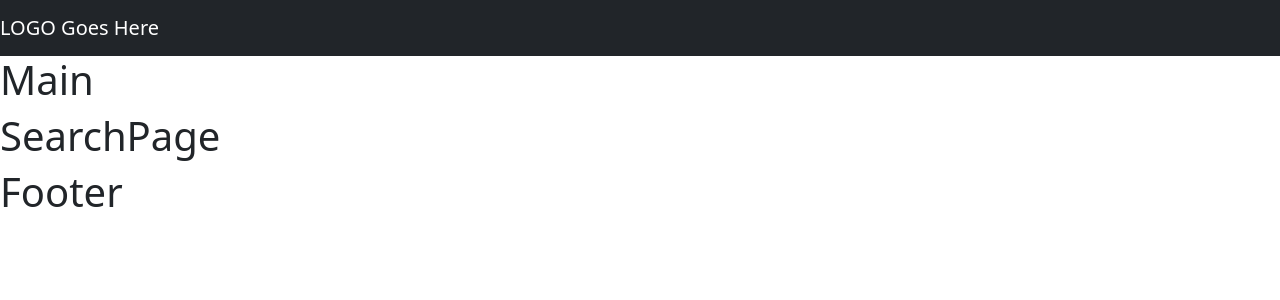
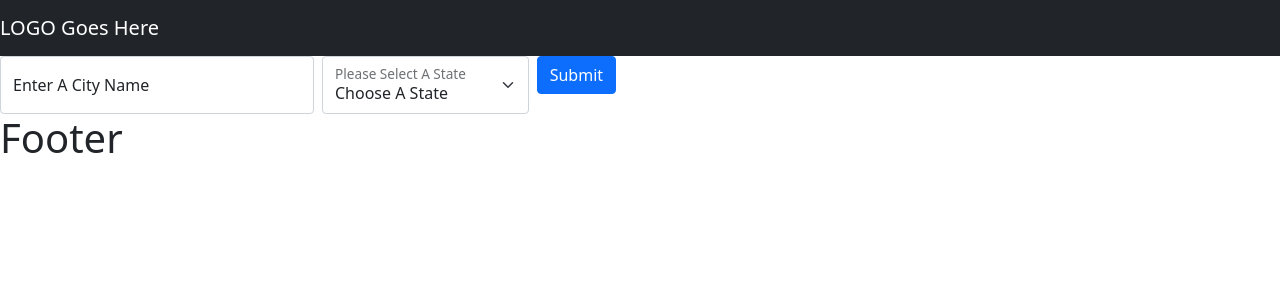
Before and after one commit to the-placeholders/inspectre-frontend, a React (Create React App) app: page /searchpage in a window 1280 px wide. Shown: the top 300 px of the page. Built offline with nearby package versions, Linux system fonts and the light colour scheme.

Commit message:
added app / results/ search pages

```diff
--- a/package.json
+++ b/package.json
@@ -25,11 +25,12 @@
     "@testing-library/user-event": "^12.8.3",
     "axios": "^0.24.0",
     "bootstrap": "^5.1.3",
+    "dotenv": "^10.0.0",
     "react": "^17.0.2",
     "react-bootstrap": "^2.0.1",
     "react-dom": "^17.0.2",
-    "react-scripts": "^4.0.3",
-    "react-router-dom": "5.2.0"
+    "react-router-dom": "5.2.0",
+    "react-scripts": "^4.0.3"
   },
   "browserslist": {
     "production": [
--- a/src/App.js
+++ b/src/App.js
@@ -14,14 +14,60 @@
 import { BrowserRouter as Router, Switch, Route } from "react-router-dom";
 
 class App extends React.Component {
+  constructor(props){
+    super(props);
+    this.state = {
+        hauntedPlaces : []
+    }
+  }
+
+//   this is for library of death
+//   getUserLibrary = async()=>{
+//     if (this.props.auth0.isAuthenticated) {
+//       const res = await this.props.auth0.getIdTokenClaims();
+//       const jwt = res.__raw;
+//         console.log(jwt)
+//       const config = {
+//         headers: { "Authorization": `Bearer ${jwt}` },
+//         method: 'get',
+//         baseURL: process.env.REACT_APP_SERVER_URL,
+//         url: 'library'
+//       }
+//       const userLibrary = await axios(config);
+//       this.setState({ userLibrary: userLibrary.data });
+//   }
+// }
+
+// componentDidMount(){
+//   this.getUserLibrary();
+//   }
+
+  getHauntedPlaces = async(cityName , stateName) => {
+      const url = `${process.env.REACT_APP_SERVER_URL}/locations?city=${cityName}&state=${stateName}`;//check with be
+      try{
+      let response = await axios.get(url);
+      this.setState({hauntedPlaces:response.data})
+      console.log(response.data);}
+      catch(err){
+      this.setState({error:true})
+      }
+    }
+
+
+
   render() {
     return (
       <>
         <Header>
           <LoginButton />
         </Header>
-        <Main />
-
+        <Router>
+          <Switch>
+            <Route exact path ="/">
+        <Main  />
+        </Route>
+        </Switch>
+        </Router>
         {/* {this.props.auth0.isAuthenticated && (
           <> */}
         <Router>
@@ -30,16 +76,15 @@
               <LibraryOfDeath /*user={this.props.auth0.user}*/ />
             </Route>
             <Route exact path="/searchpage">
-              <SearchPage /*user={this.props.auth0.user}*/ />
-            </Route>
-            <Route exact path="/resultspage">
-              <ResultsPage /*user={this.props.auth0.user}*/ />
+
+          <SearchPage hauntedPlaces={this.state.hauntedPlaces} getHauntedPlaces = {this.getHauntedPlaces}/>
             </Route>
             <Route exact path="/about">
               <About />
             </Route>
           </Switch>
         </Router>
+
         {/* </>
         )} */}
         <Footer />
--- a/src/components/LoginButton.js
+++ b/src/components/LoginButton.js
@@ -1,13 +1,15 @@
-import React from "react";
+import React from 'react';
+import { useAuth0 } from '@auth0/auth0-react';
 
-class LoginButton extends React.Component {
-  render() {
-    return (
-      <>
-        <h1>LoginButton</h1>
-      </>
-    );
-  }
+function LoginButton() {
+  const {
+    isAuthenticated,
+    loginWithRedirect,
+  } = useAuth0();
+
+  return !isAuthenticated && (
+    <button onClick={loginWithRedirect}>Log in</button>
+  );
 }
 
 export default LoginButton;
--- a/src/components/Main.js
+++ b/src/components/Main.js
@@ -4,7 +4,7 @@
   render() {
     return (
       <>
-        <h1>Main</h1>
+
       </>
     );
   }
--- a/src/components/ResultsPage.js
+++ b/src/components/ResultsPage.js
@@ -1,11 +1,33 @@
 import React from "react";
+import Card from 'react-bootstrap/Card'
 
 class ResultsPage extends React.Component {
+  constructor(props){
+    super(props);
+      this.state= {noOfClicks : 0}
+    }
+
+handleClick =() =>{
+  this.setState({noOfClicks : this.state.noOfClicks+1});
+}
   render() {
     return (
-      <>
-        <h1>ResultsPage</h1>
-      </>
+
+
+    <Card style={{ width: '18rem' }}>
+      <Card.Img variant="top" src={this.props.place.images } alt={this.props.place.city} />
+      <Card.Body>
+      <Card.Title>{this.props.place.location}</Card.Title>
+      <Card.Text>
+        {this.props.place.description}
+        Latitude : {this.props.place.latitude}
+        Longitude :{this.props.place.longitude}
+      </Card.Text>
+      <Button variant="primary" onClick={this.handleClick}>Favourite</Button>
+      <p>No of favourites &#xf6e2;: {this.state.noOfClicks}</p>
+      </Card.Body>
+    </Card>
+
     );
   }
 }
--- a/src/components/SearchPage.js
+++ b/src/components/SearchPage.js
@@ -1,10 +1,108 @@
 import React from "react";
+import Form from 'react-bootstrap/Form'
+import Row from 'react-bootstrap/Row'
+import Col from 'react-bootstrap/Col'
+import Button from 'react-bootstrap/Button'
+import FloatingLabel from 'react-bootstrap/FloatingLabel'
+import ResultsPage from "./ResultsPage";
 
 class SearchPage extends React.Component {
+  constructor(props) {
+    super(props);
+    this.state = {
+      cityName: null,
+      stateName:null,
+    }
+  }
+
+  handleChangeCityName =(e)=>{
+    this.setState({cityName: e.target.value})
+    console.log(this.state.cityName)
+  }
+
+  handleChangeStateName =(e)=>{
+    this.setState({stateName: e.target.value})
+    console.log(e.target.value)
+  }
+
+  handleSubmit = (e)=>{
+    e.preventDefault();
+    this.props.getHauntedPlaces(this.state.cityName , this.state.stateName)
+    console.log('buttonclicksd')
+  }
   render() {
     return (
       <>
-        <h1>SearchPage</h1>
+    <Row className="g-2">
+  <Col md = {3}>
+    <FloatingLabel controlId="floatingInputGrid" label="Enter A City Name">
+      <Form.Control onChange ={this.handleChangeCityName} type="text" placeholder="City Name" value={this.state.value}/>
+    </FloatingLabel>
+  </Col>
+  <Col md ={2}>
+    <FloatingLabel controlId="floatingSelectGrid" label="Please Select A State">
+      <Form.Select  onChange ={this.handleChangeStateName} aria-label="Floating label select example">
+        <option>Choose A State</option>
+        <option value="AL">AL</option>
+        <option value="AK">AK</option>
+        <option value="AZ">AZ</option>
+        <option value="AR">AR</option>
+        <option value="CA">CA</option>
+        <option value="CO">CO</option>
+        <option value="CT">CT</option>
+        <option value="DE">DE</option>
+        <option value="FL">FL</option>
+        <option value="GA">GA</option>
+        <option value="HI">HI</option>
+        <option value="ID">ID</option>
+        <option value="IL">IL</option>
+        <option value="IN">IN</option>
+        <option value="IA">IA</option>
+        <option value="KS">KS</option>
+        <option value="KY">KY</option>
+        <option value="LA">LA</option>
+        <option value="ME">ME</option>
+        <option value="MD">MD</option>
+        <option value="MA">MA</option>
+        <option value="MI">MI</option>
+        <option value="MN">MN</option>
+        <option value="MS">MS</option>
+        <option value="MO">MO</option>
+        <option value="MT">MT</option>
+        <option value="NE">NE</option>
+        <option value="NV">NV</option>
+        <option value="NH">NH</option>
+        <option value="NJ">NJ</option>
+        <option value="NM">NM</option>
+        <option value="NY">NY</option>
+        <option value="NC">NC</option>
+        <option value="ND">ND</option>
+        <option value="OH">OH</option>
+        <option value="OK">OK</option>
+        <option value="OR">OR</option>
+        <option value="PA">PA</option>
+        <option value="RI">RI</option>
+        <option value="SC">SC</option>
+        <option value="SD">SD</option>
+        <option value="TN">TN</option>
+        <option value="TX">TX</option>
+        <option value="UT">UT</option>
+        <option value="VT">VT</option>
+        <option value="VA">VA</option>
+        <option value="WA">WA</option>
+        <option value="WV">WV</option>
+        <option value="WI">WI</option>
+        <option value="WY">WY</option>
+       </Form.Select>
+       </FloatingLabel>
+       </Col>
+       <Col md= {1}>
+      <Button variant="primary" type="submit" onClick={this.handleSubmit} >
+    Submit
+  </Button>
+  </Col>
+    </Row>
+    {this.props.hauntedPlaces.length>0 && this.props.hauntedPlaces.map(place =><ResultsPage place ={place}/>) }
       </>
     );
   }
```
Also changed, not shown: 2 other files (tests, documents, lock files or other folders).
